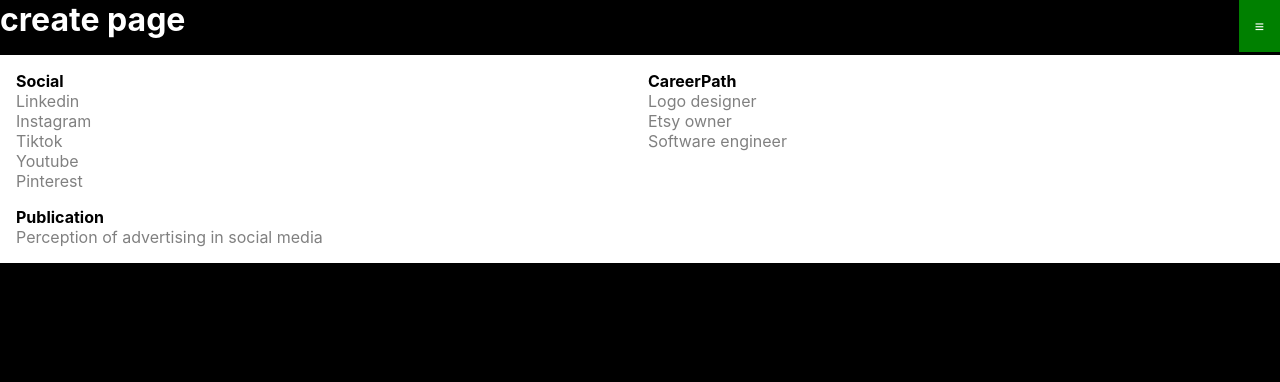
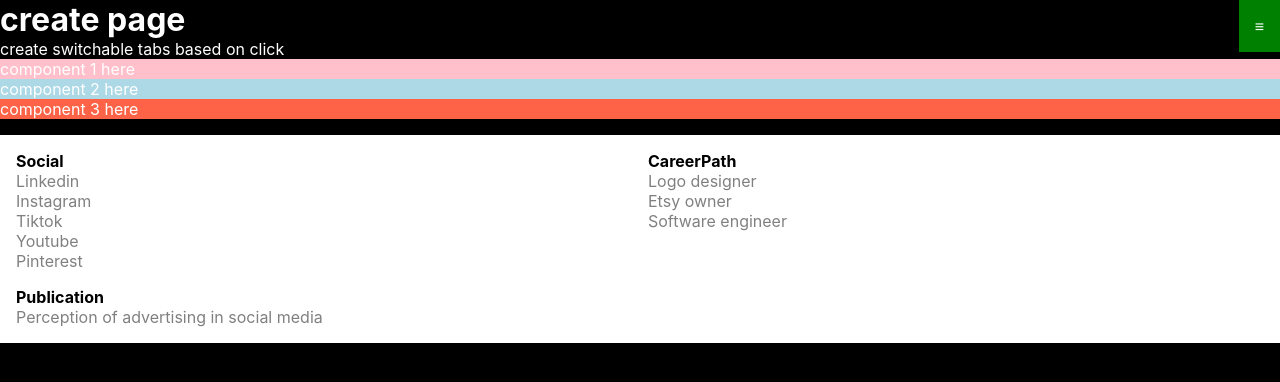
Before and after one commit to developerasun/pawcon, a React (Create React App) app in the folder client/: page /create in a window 1280 px wide. Shown: the top 382 px of the page. Built offline with nearby package versions, Linux system fonts and the light colour scheme.

Commit message:
minor changes

```diff
--- a/client/src/components/_create/create.tsx
+++ b/client/src/components/_create/create.tsx
@@ -1,14 +1,11 @@
 import * as React from 'react';
-import { Navbar } from '../subComponents/navbar';
+import { MenuTabs } from '../_community/community';
 
-export interface ICreateProps {
-}
-
-export function Create (props: ICreateProps) {
+export function Create () {
   return (
     <div>
-      <Navbar />
       <h1>create page</h1>
+      <MenuTabs />
     </div>
   );
 }
```
